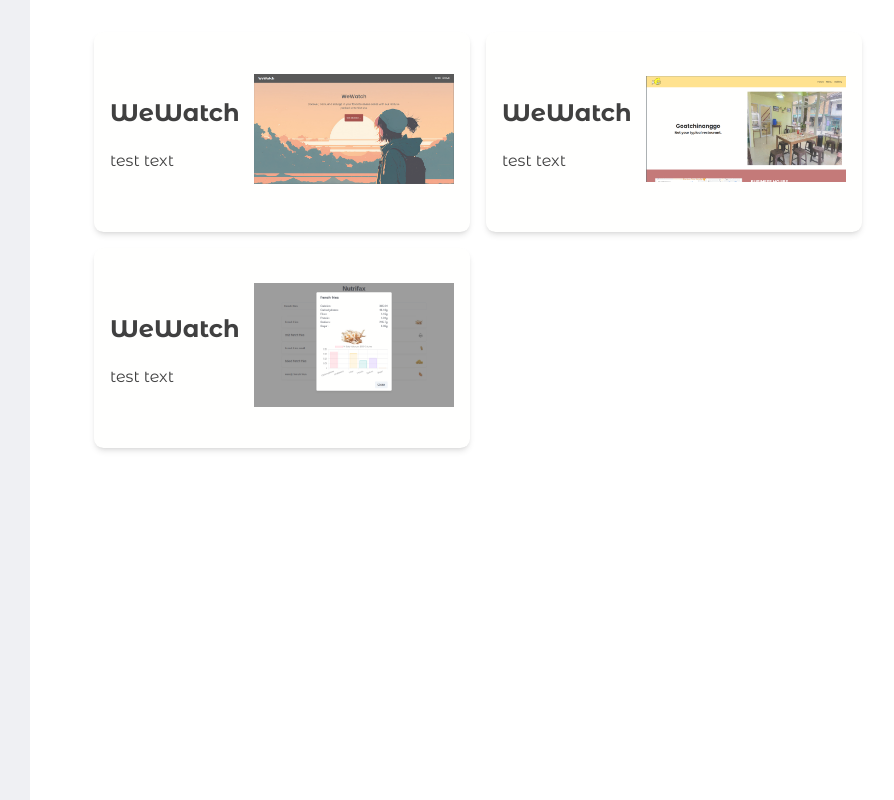
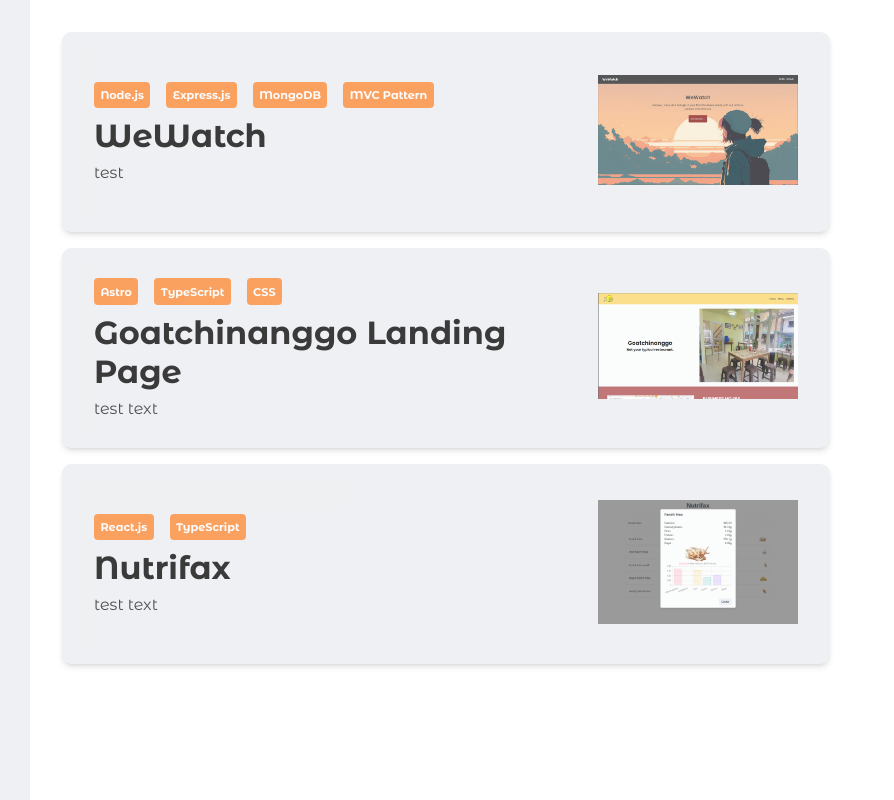
Before and after one commit to alabador/portfolio, an Astro site: page / in a window 1280 px wide. Shown: the full height of the page, 418-1312 px from the left, 894 px wide, since content can reach past the window. Built offline with nearby package versions, Linux system fonts and the light colour scheme; Astro itself is replaced by a stand-in of ours.

Commit message:
Add tech stack to cards, hide image on smaller screens

```diff
--- a/src/components/Card.astro
+++ b/src/components/Card.astro
@@ -6,17 +6,25 @@ export interface Props {
 	image: string;
 	body: string;
 	href: string;
+	tech: string[];
 }
 
-const { title, href, image, body } = Astro.props;
+const { title, href, image, body, tech } = Astro.props;
 ---
 
 <article class="project-card">
-	<a class="project-card-link" href={href}>
-		<div class="project-card-text">
+	<a class="project-card-link" href={href} target="_blank">
+		<section class="project-card-text">
+			<div class="project-card-tech">
+				{
+					tech.map((t, index) => {
+						return (<p>{t}</p>)
+					})
+				}
+			</div>
 			<h2>{title}</h2>
 			<p>{body}</p>
-		</div>
+		</section>
 		<div class="project-card-image">
 			<img src={image} alt="portfolio image">
 		</div>
@@ -27,7 +35,7 @@ const { title, href, image, body } = Astro.props;
 	.project-card {
 		padding: 1rem;
 		height: 200px;
-		background-color: var(--secondary);
+		background-color: var(--main);
 		background-image: none;
 		border-radius: 0.6rem;
 		box-shadow: 0 4px 6px -1px rgba(0, 0, 0, 0.1), 0 2px 4px -2px rgba(0, 0, 0, 0.1);
@@ -40,12 +48,41 @@ const { title, href, image, body } = Astro.props;
 		width: 100%;
 		height: 100%;
 		text-decoration: none;
-		line-height: 1.4;
-		/* padding: 1rem 1.3rem; */
-		border-radius: 0.35rem;
-		color: #111;
-		background-color: white;
+		gap: 1rem;
+		padding: 1rem;
+		background-color: var(--main);
 		opacity: 0.8;
+	}
+
+	.project-card-text {
+		display: flex;
+		flex-direction: column;
+		gap: 0.5rem;
+	}
+
+	.project-card-text h2 {
+		color: var(--headline);
+		margin: 0;
+		font-size: 2rem;
+	}
+
+	.project-card-text p {
+		color: var(--paragraph);
+		margin: 0;
+	}
+
+	.project-card-tech {
+		display: flex;
+		gap: 1rem;
+	}
+
+	.project-card-tech p{
+		font-size: 0.7rem;
+		background-color: var(--highlight);
+		padding: 0.4rem;
+		border-radius: 4px;
+		color: var(--secondary);
+		font-weight: 700;
 	}
 
 	.project-card-image img {
@@ -54,5 +91,10 @@ const { title, href, image, body } = Astro.props;
 		width: 200px;
 	}
 
+	@media screen and (max-width: 699px) {
+		.project-card-image {
+			display: none;
+		}
+	}
 
 </style>
--- a/src/pages/index.astro
+++ b/src/pages/index.astro
@@ -13,19 +13,22 @@ import Header from '../components/Header.astro';
 					title="WeWatch"
 					href="https://github.com/alabador/wewatch"
 					image="/img/wewatch.jpeg"
-					body="test text"
+					body="test"
+					tech={["Node.js", "Express.js", "MongoDB", "MVC Pattern"]}
 				/>
 				<Card
-					title="WeWatch"
-					href="https://github.com/alabador/wewatch"
+					title="Goatchinanggo Landing Page"
+					href="https://github.com/alabador/goatchinanggo"
 					image="/img/goatchinanggo.png"
 					body="test text"
+					tech={["Astro", "TypeScript", "CSS"]}
 				/>
 				<Card
-					title="WeWatch"
-					href="https://github.com/alabador/wewatch"
+					title="Nutrifax"
+					href="https://github.com/alabador/nutrifax"
 					image="/img/nutrifax.png"
 					body="test text"
+					tech={["React.js", "TypeScript"]}
 				/>
 			</section>
 		</main>
@@ -47,12 +50,8 @@ import Header from '../components/Header.astro';
 		width: 100%;
 	}
 	@media screen and (min-width: 1200px) {
-		.link-card-grid{
-			grid-template-columns: repeat(2, 1fr);
-		}
 		body {
 			grid-template-columns: 35% 65%;
-			gap: 2rem;
 		}
 	}
 </style>
```
